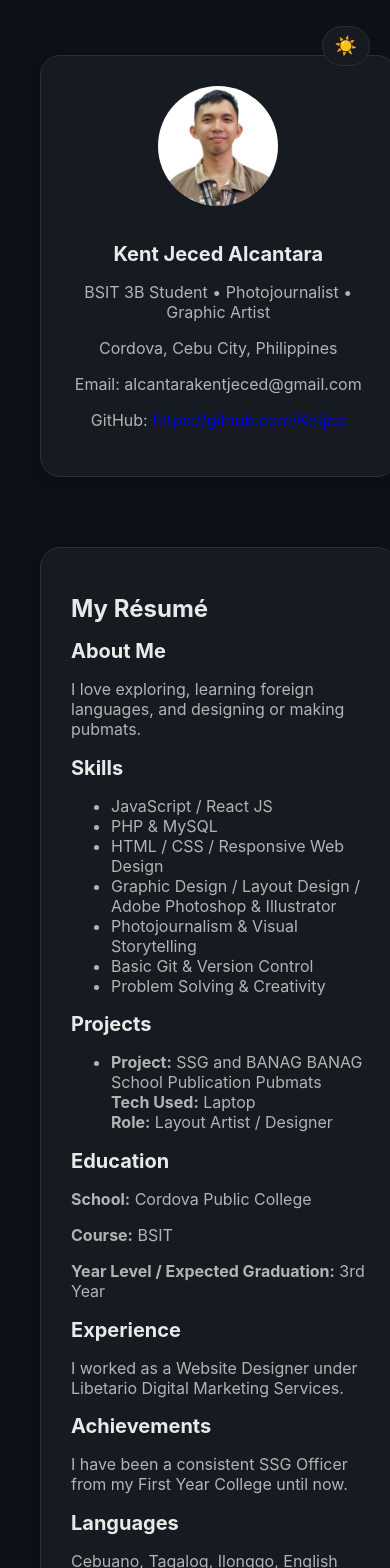
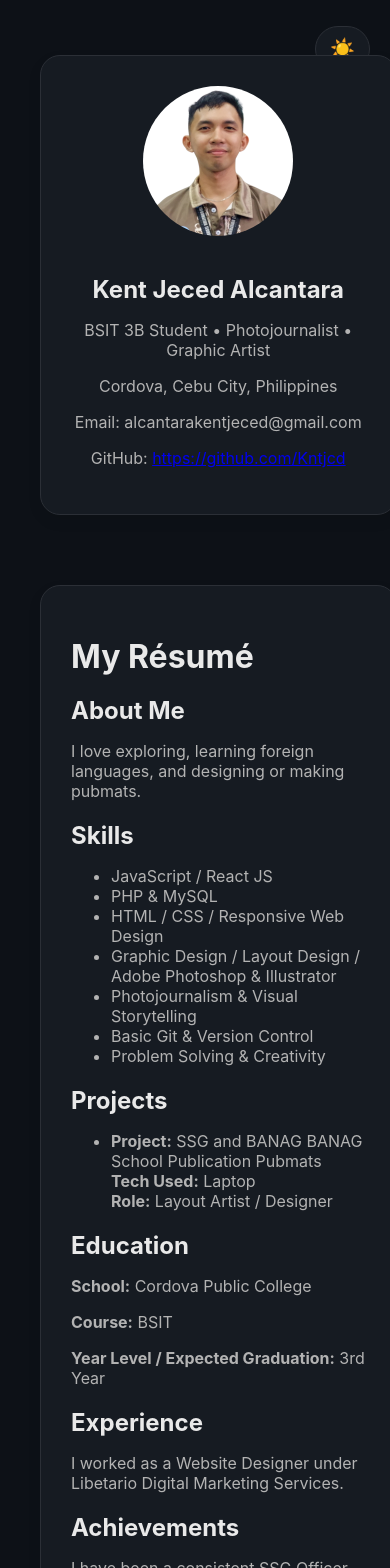
Before and after one commit to Kntjcd/OSFinalProject, a React (Create React App) app: page / in a window 390 px wide. Shown: the top 1568 px of the page. Built offline with nearby package versions, Linux system fonts and the light colour scheme.

Commit message:
Updated App.css and App.js

```diff
--- a/src/App.css
+++ b/src/App.css
@@ -45,33 +45,47 @@ body {
   max-width: 1400px;
   margin: auto;
   flex-wrap: wrap;
-  justify-content: center; /* Center content */
+  justify-content: center;
   transition: 0.3s;
+  align-items: flex-start;
 }
 
-.profile, .resume {
+/* LEFT PANEL - STICKY PROFILE CARD */
+.profile {
+  text-align: center;
+  position: sticky;
+  top: 20px; /* Distance from top of viewport */
+  align-self: flex-start;
   padding: 30px;
   background: var(--card);
   border-radius: 14px;
   border: 1px solid var(--border);
   box-shadow: 0 6px 14px rgba(0,0,0,0.08);
-  transition: 0.3s;
   min-width: 280px;
-  flex: 1;
   max-width: 500px;
 }
 
-/* LEFT PANEL */
-.profile {
-  text-align: center;
-}
-
+/* PROFILE IMAGE */
 .pfp {
   width: 150px;
   height: 150px;
   border-radius: 50%;
   margin-bottom: 15px;
   border: 4px solid var(--button-bg);
+}
+
+/* RIGHT PANEL - SCROLLABLE RESUME CARD */
+.resume {
+  flex: 1;
+  max-height: 90vh; /* Scrollable if content exceeds this height */
+  overflow-y: auto;
+  padding: 30px;
+  background: var(--card);
+  border-radius: 14px;
+  border: 1px solid var(--border);
+  box-shadow: 0 6px 14px rgba(0,0,0,0.08);
+  min-width: 280px;
+  max-width: 700px;
 }
 
 /* HEADINGS */
@@ -232,14 +246,18 @@ th {
 @media (max-width: 900px) {
   .container {
     flex-direction: column;
-    align-items: center; /* Center cards */
+    align-items: center;
   }
 
   .profile, .resume {
     width: 90%;
     max-width: 500px;
-    margin: 15px auto; /* Center horizontally */
+    margin: 15px auto;
     border-radius: 20px;
+  }
+
+  .resume {
+    max-height: none; /* Let it scroll naturally on small screens */
   }
 }
 
@@ -254,22 +272,3 @@ th {
     max-width: 420px;
   }
 }
-@media (max-width: 400px) {
-  .pfp {
-    width: 120px;
-    height: 120px;
-  }
-
-  .theme-toggle {
-    padding: 8px 12px;
-    font-size: 18px;
-  }
-
-  h1 {
-    font-size: 24px;
-  }
-
-  h2 {
-    font-size: 20px;
-  }
-}
```
